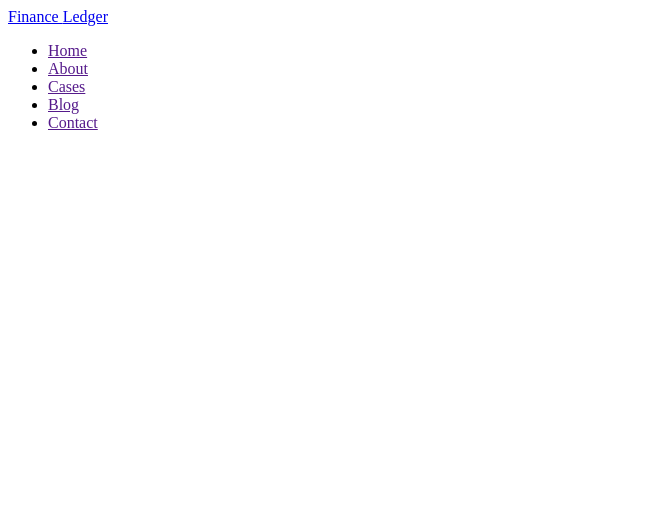
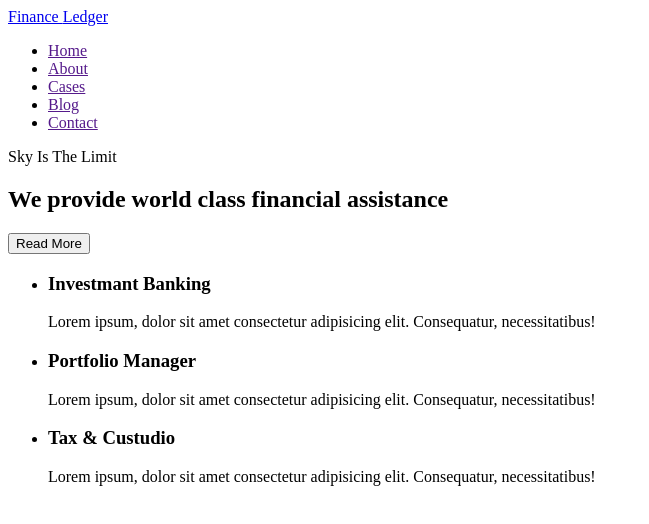
Before and after one commit to kashirin-olexsandr/practice-73-3-4, a plain HTML site: page index.html in a window 1280 px wide. Shown: the whole page, without its empty margins (0-649 px from the left). Drawn offline with Linux system fonts and the light colour scheme.

Commit message:
Add-2-section

```diff
--- a/index.html
+++ b/index.html
@@ -19,5 +19,22 @@
         </ul>
       </nav>
     </header>
+
+    <main>
+    <section>
+        <p>Sky Is The Limit</p>
+        <h1>We provide world class financial assistance</h1>
+        <button type="button">Read More</button>
+    </section>
+
+    <section>
+        <h2 hidden>Our services</h2>
+        <ul>
+            <li><h3>Investmant Banking</h3><p>Lorem ipsum, dolor sit amet consectetur adipisicing elit. Consequatur, necessitatibus!</p></li>
+            <li><h3>Portfolio Manager</h3><p>Lorem ipsum, dolor sit amet consectetur adipisicing elit. Consequatur, necessitatibus!</p></li>
+            <li><h3>Tax & Custudio</h3><p>Lorem ipsum, dolor sit amet consectetur adipisicing elit. Consequatur, necessitatibus!</p></li>
+        </ul>
+    </section>
+</main>
   </body>
 </html>
```
